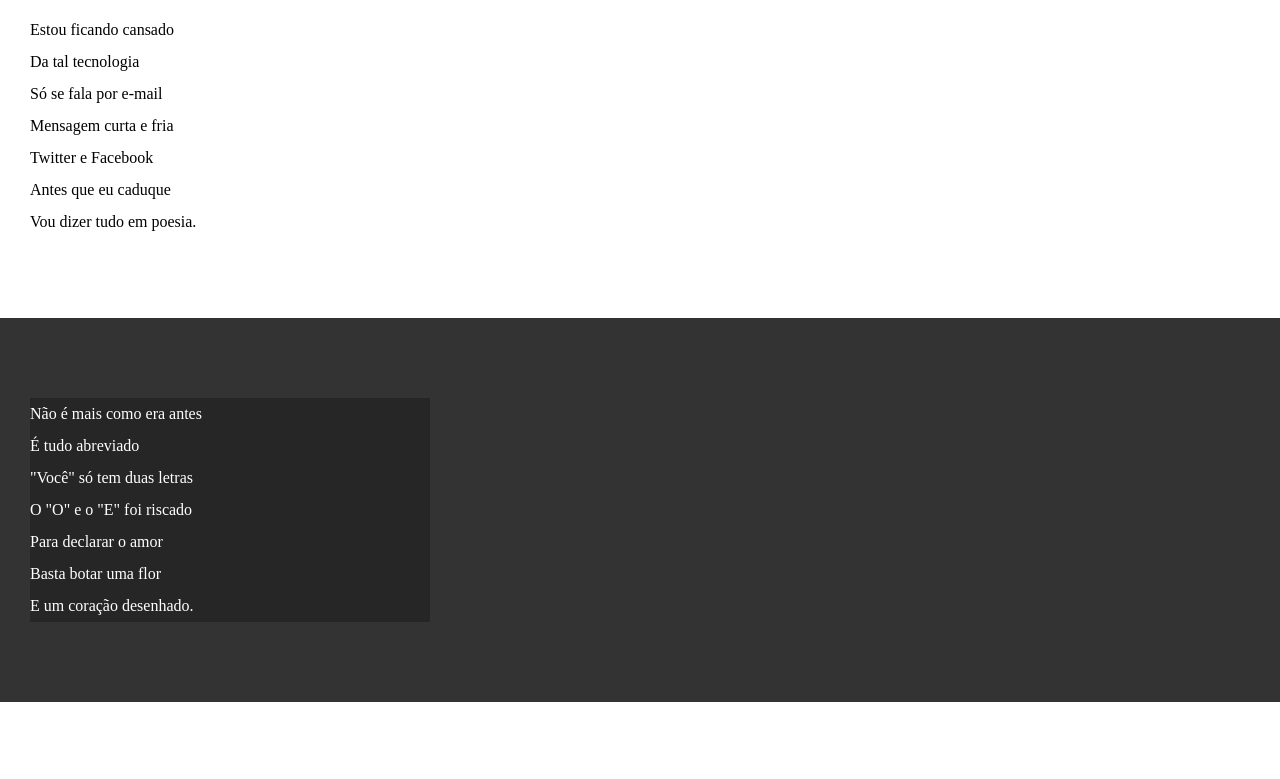
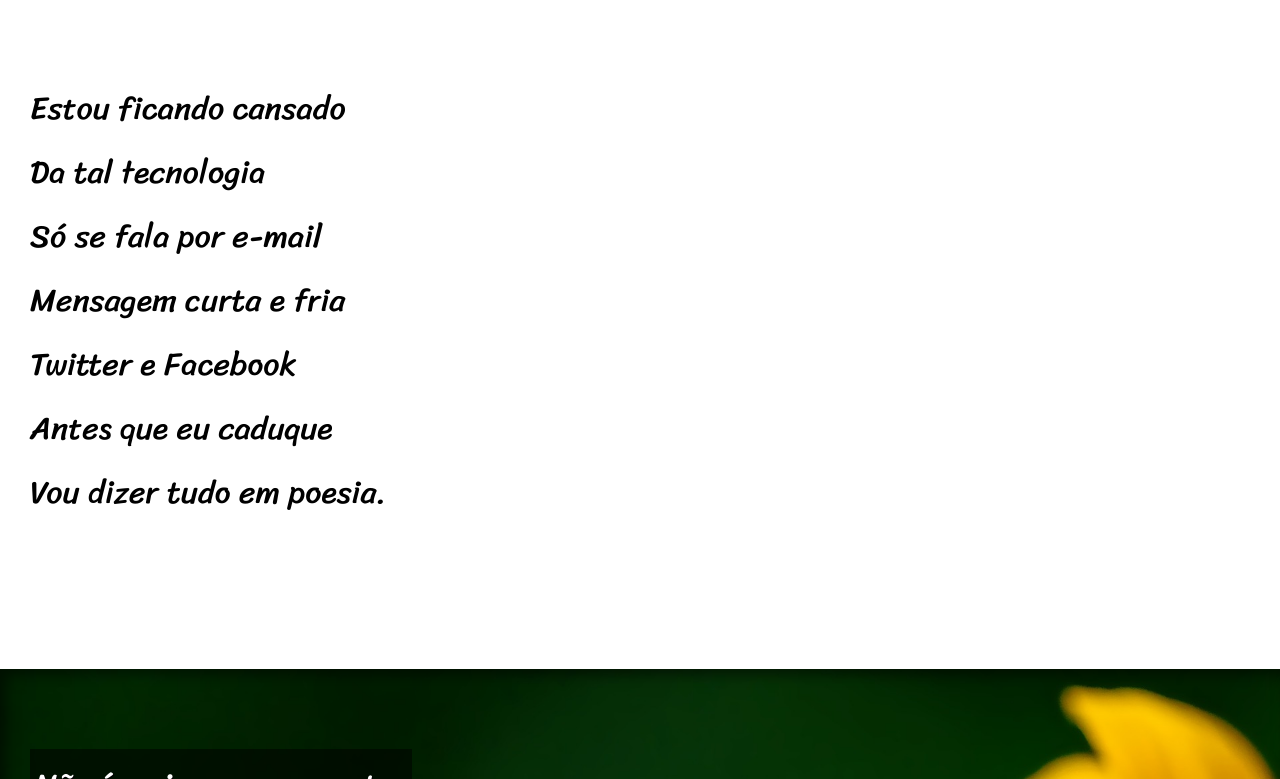
Before and after one commit to EduardoMirandaCintra/html-css, a plain HTML site: page Desafios/d012/index.html in a window 1280 px wide. Shown: the part 221-1000 px from the top of the page. Drawn offline with Linux system fonts and the light colour scheme.

Commit message:
atualização de estilo desafio 12

```diff
--- a/Desafios/d012/estilo/style.css
+++ b/Desafios/d012/estilo/style.css
@@ -1,4 +1,14 @@
 @charset "UTF-8";
+
+@import url('https://fonts.googleapis.com/css2?family=Passion+One:wght@400;700;900&display=swap');
+
+@import url('https://fonts.googleapis.com/css2?family= Sriracha & display = swap');
+
+:root {
+    --fonte1: verdana, geneva, tahoma, sans-serif;
+    --fonte2: 'Passion One', cursive;
+    --fonte3: 'Sriracha', cursive;
+}
 
 * {
     margin: 0px;
@@ -8,6 +18,7 @@
 html, body {
     min-height: 100vh;
     background-color: darkgray;
+    font-family: var(--fonte1)
 }
 
 header {
@@ -19,6 +30,8 @@ header {
 header > h1 {
     padding-top: 50px;
     font-variant: small-caps;
+    font-family: var(--fonte2);
+    font-size: 7vw;
 }
 
 header > p {
@@ -39,6 +52,12 @@ section {
     padding-bottom: 10vh;
     line-height: 2em;
     padding-left: 30px;
+    font-family: var(--fonte3);
+    font-size: 2.5vw;
+}
+
+section > p {
+    padding-bottom: 2em;
 }
 
 section.normal {
@@ -49,11 +68,25 @@ section.normal {
 section.imagem {
     background-color: rgb(51, 51, 51);
     color: white;
+    box-shadow: inset 6px 6px 13px 0px rgba(0, 0, 0, 0.5);
+    background-size: cover;
+    background-attachment: fixed;
 }
 
 section.imagem > p {
-    width: 400px;
-    background-color: rgba(0, 0, 0, 0.253);
+    display: inline-block;
+    padding: 5px;
+    background-color: rgba(0, 0, 0, 0.514);
+    text-shadow: 1px 1px 0px black;
+}
+
+section#img01 {
+    background-image: url('../imagens/background001.jpg');
+    background-position: right center;
+}
+
+section#img02 {
+    background-image: url('../imagens/background002.jpg');
 }
 
 footer {
--- a/Desafios/d012/index.html
+++ b/Desafios/d012/index.html
@@ -28,7 +28,7 @@
         </p>
     </section>
 
-    <section class="imagem">
+    <section class="imagem" id="img01">
         <p>
             Não é mais como era antes <br>
             É tudo abreviado <br>
@@ -62,7 +62,7 @@
         </p>
     </section>
 
-    <section class="imagem">
+    <section class="imagem" id="img02">
         <p>
             Tenho saudade das cartas <br>
             Escritas com a própria mão <br>
```
